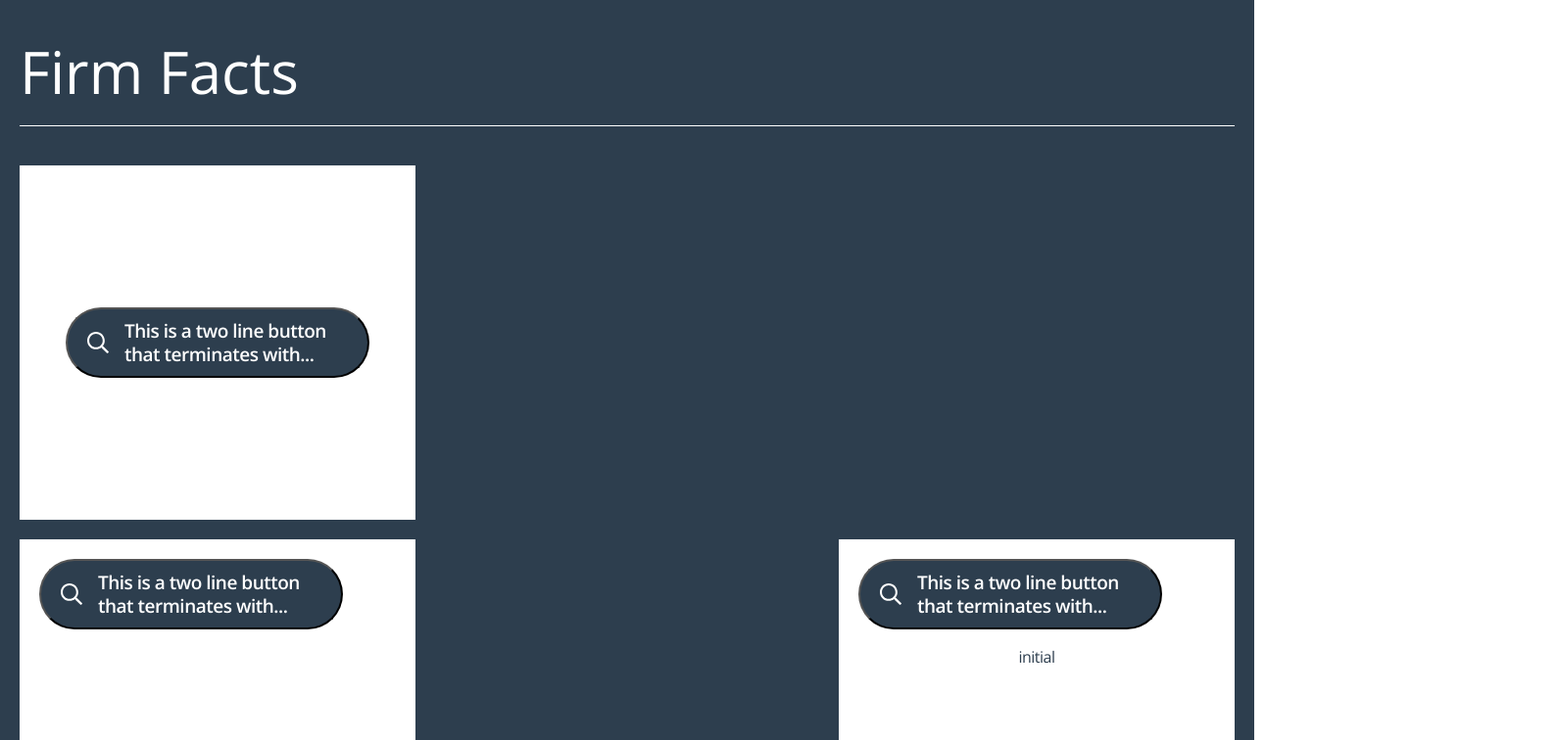
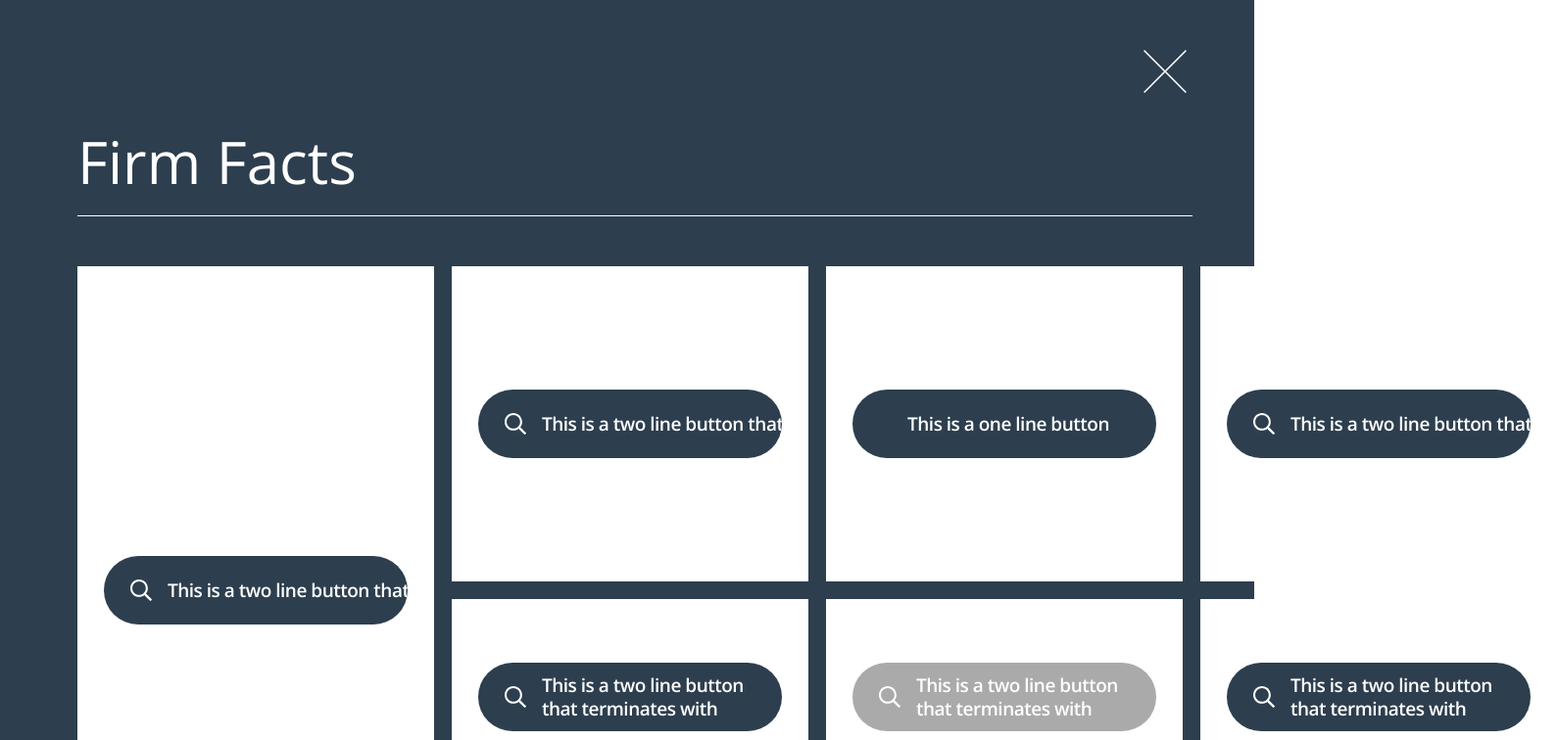
Before and after one commit to SebasProgrammer2021/styling-chanllenge, a React (Vite) app: page / in a window 1280 px wide. Shown: the part 100-856 px from the top of the page at 98% size, 1589 px wide, since content can reach past the window. Built offline with nearby package versions, Linux system fonts and the light colour scheme.

Commit message:
Functional and visual adjustments
* adjust styles according to the design
* refactor elements
* deleted unnecesary code
* handle variant states

```diff
--- a/src/components/Button.tsx
+++ b/src/components/Button.tsx
@@ -1,18 +1,22 @@
 import React from 'react';
 import styles from './styles/Button.module.scss';
+import magnifyingGlass from './assets/magnifying-glass.svg';
 
 interface ButtonProps {
-  variant: 'mainCard' | 'hover' | 'initial' | 'disabled' | 'icon';
+  variant: 'default' | "icon";
   disabled?: boolean;
+  icon?: boolean;
   children: React.ReactNode;
 }
 
-const Button: React.FC<ButtonProps> = ({ variant, disabled = false, children }) => {
-  const buttonStyles = `${styles.button} ${variant === 'icon' ? styles.icon : ''} ${disabled ? styles.disabled : ''}`;
+const Button: React.FC<ButtonProps> = ({ variant, disabled, icon = false, children }) => {
 
   return (
-    <button className={buttonStyles} disabled={disabled}>
-      {children}
+    <button className={`${styles[variant]}  ${!icon && styles.noicon}`} disabled={disabled}>
+      {icon && <img className={styles.iconMagnifyingGlass} src={magnifyingGlass} alt="magnifying glass" width={22} height={22} />}
+      <p>
+        {children}
+      </p>
     </button>
   );
 };
--- a/src/components/FirmFactCard.tsx
+++ b/src/components/FirmFactCard.tsx
@@ -4,24 +4,23 @@ import Button from './Button';
 import magnifyingGlass from './assets/magnifying-glass.svg';
 
 interface FirmFactCardProps {
-  variant: 'mainCard' | 'hover' | 'initial' | 'disabled' | 'green';
-  buttonText?: string;
-  state?: string;
+  variant: "default" | "border";
+  large?: boolean;
+  className?: string;
   icon?: boolean;
+  stateText?: string;
+  disabled?: boolean;
+  buttonContent?: string;
 }
 
-const FirmFactCard: React.FC<FirmFactCardProps> = ({ variant, buttonText, state, icon }) => {
-  const cardStyles = `${styles.card} ${styles[variant]}`;
-
+const FirmFactCard: React.FC<FirmFactCardProps> = ({ variant, className, stateText, disabled, icon, buttonContent }) => {
+  // console.log("🚀 ~ className:", className)
+  // console.log("🚀 ~ variant:", variant)
   return (
-    <div className={cardStyles}>
-      <Button variant="disabled">
-        {icon && <img className={styles.icon} src={magnifyingGlass} alt="magnifying glass" width={100} height={100} />}
-        <p className={styles.buttonText}>
-          {buttonText}
-        </p>
+    <div className={`${styles[variant]} ${className}`}>
+      <Button variant={variant === "border" ? "icon" : variant} icon={icon} disabled={disabled}>
+        {buttonContent}
       </Button>
-      <p className={styles.stateText}>{state}</p>
     </div>
   );
 };
--- a/src/components/FirmFacts.tsx
+++ b/src/components/FirmFacts.tsx
@@ -1,24 +1,103 @@
 import styles from './styles/FirmFacts.module.scss';
 import FirmFactCard from './FirmFactCard';
+import closeIcon from './assets/Close-icon-btn.svg';
+interface FirmFact {
+  id: number;
+  variant: "default" | "border";
+  icon?: boolean;
+  className?: string;
+  large?: boolean;
+  stateText: string;
+  disabled?: boolean;
+  buttonContent: string;
+}
+
+const factsData: FirmFact[] = [
+  {
+    id: 1,
+    variant: "default",
+    className: styles.div1,
+    large: true,
+    icon: true,
+    stateText: "State",
+    buttonContent: "This is a two line button that terminates with",
+  },
+  {
+    id: 2,
+    variant: "default",
+    className: styles.div2,
+    stateText: "State",
+    icon: true,
+    buttonContent: "This is a two line button that terminates with",
+  },
+  {
+    id: 3,
+    variant: "default",
+    className: styles.div3,
+    stateText: "State",
+    buttonContent: "This is a one line button",
+  },
+  {
+    id: 4,
+    variant: "default",
+    className: styles.div4,
+    icon: true,
+    stateText: "State",
+    buttonContent: "This is a two line button that terminates with",
+  },
+  {
+    id: 5,
+    variant: "border",
+    className: styles.div5,
+    icon: true,
+    stateText: "State",
+    buttonContent: "This is a two line button that terminates with",
+  },
+  {
+    id: 6,
+    variant: "border",
+    disabled: true,
+    className: styles.div6,
+    icon: true,
+    stateText: "State",
+    buttonContent: "This is a two line button that terminates with",
+  },
+  {
+    id: 7,
+    variant: "border",
+    className: styles.div7,
+    icon: true,
+    stateText: "State",
+    buttonContent: "This is a two line button that terminates with",
+  },
+];
 
 const FirmFacts = () => {
+
   return (
-    <div className={styles.firmFacts}>
+    <div className={styles.firmFactsContainer}>
+      <div className={styles.closeIconContainer}>
+        <button className={styles.closeIconButton}>
+          <img src={closeIcon} alt="close icon" width={44} height={44} />
+        </button>
+      </div>
       <div className={styles.titleContainer}>
-        <h1 className={styles.title}>Firm Facts</h1>
+        <h2 className={styles.title}>Firm Facts</h2>
       </div>
-      <div className={styles.cardsContainer}>
-        <div className={styles.column}>
-          <FirmFactCard variant="mainCard" buttonText="This is a two line button that terminates with..." icon />
-        </div>
-        <div className={styles.columnsGroup}>
-          <FirmFactCard variant="green" buttonText='This is a two line button that terminates with...' icon />
-          <FirmFactCard variant="initial" buttonText='This is a two line button that terminates with...' state='initial' icon />
-          <FirmFactCard variant="initial" buttonText='This is a one line button' />
-          <FirmFactCard variant="initial" buttonText='This is a two line button that terminates with...' state='disabled' icon />
-          <FirmFactCard variant="initial" buttonText='This is a two line button that terminates with...' icon />
-          <FirmFactCard variant="initial" buttonText='This is a two line button that terminates with...' state='hover' icon />
-        </div>
+      {/* <hr className={styles.divider} /> */}
+      <div className={styles.cardsLayout}>
+        {factsData.map((fact: FirmFact) => (
+          <FirmFactCard
+            key={fact.id}
+            variant={fact.variant as "default" | "border"}
+            icon={fact.icon || false}
+            large={fact.large || false}
+            className={fact.className}
+            disabled={fact.disabled || false}
+            stateText={fact.stateText}
+            buttonContent={fact.buttonContent}
+          />
+        ))}
       </div>
     </div>
   );
--- a/src/components/styles/Button.module.scss
+++ b/src/components/styles/Button.module.scss
@@ -1,24 +1,94 @@
-.button {
-  padding: 10px 20px;
-  background-color: #2d3e4e;
+.default {
+  white-space: nowrap;
+  overflow: hidden;
+  text-overflow: clip;
+  max-width: 100%;
   color: #fff;
-  width: 310px;
-  display: flex;
   border-radius: 70px;
   cursor: pointer;
+  text-align: left;
+  background-color: transparent;
+  border: none;
+  display: flex;
+  background-color: #2d3e4e;
+  height: 70px;
+  width: 310px;
   align-items: center;
-  // transition: background-color 0.3s ease;
-  // white-space: nowrap;
-  // overflow: hidden;
-  // text-overflow: ellipsis;
-  font-family: "Open Sans", sans-serif;
+  padding: 11px 19px 11px 27px;
 
-  &.disabled {
-    background-color: #ccc;
+  &:disabled {
+    background-color: #aaaaaa;
     cursor: not-allowed;
+    pointer-events: none;
   }
 
-  &:hover:not(.disabled) {
-    background-color: #2d3e4e;
+  p {
+    color: #ffffff;
+    font-family: Open Sans;
+    font-size: 19px;
+    font-weight: 600;
+    letter-spacing: -0.5px;
+    line-height: 24px;
+    margin: 0;
+    text-align: center;
+    border-radius: 70px;
+    // width: 310px;
   }
 }
+
+.icon {
+  background-color: transparent;
+  border: none;
+  display: flex;
+  background-color: #2d3e4e;
+  border-radius: 70px;
+  height: 70px;
+  width: 310px;
+  align-items: center;
+  background-color: #2d3e4e;
+  margin-top: 50px;
+  padding: 11px 19px 11px 27px;
+  text-overflow: ellipsis;
+
+  p {
+    color: #ffffff;
+    font-family: Open Sans;
+    font-size: 19px;
+    font-weight: 600;
+    letter-spacing: -0.5px;
+    line-height: 24px;
+    margin: 0;
+    text-align: left;
+    // width: 310px;
+  }
+
+  &:disabled {
+    background-color: #aaaaaa;
+    cursor: not-allowed;
+    pointer-events: none;
+  }
+}
+
+.iconMagnifyingGlass {
+  margin-right: 16px;
+}
+
+.noicon {
+  p {
+    width: 100%;
+    text-align: center;
+  }
+}
+
+// button:disabled{
+//   background-color: #AAAAAA;
+// }
+
+// .icon {
+//   margin-right: 8px;
+//   flex-shrink: 0;
+//   display: flex;
+//   align-items: center;
+//   background-color: transparent;
+//   border: none;
+// }
--- a/src/components/styles/FirmFactCard.module.scss
+++ b/src/components/styles/FirmFactCard.module.scss
@@ -1,86 +1,78 @@
-.card {
+.default {
+  background-color: white;
+  // width: clamp(80px, 18vw, 364px);
+  // height: clamp(60px, 16vw, 322px);
+  // width: 80px;
+  // height: 60px;
+  width: 364px;
   height: 322px;
-  width: 306px;
-  background-color: #fff;
-  padding: 20px;
-  transition: background-color 0.3s ease, border-color 0.3s ease;
-  font-family: "Open Sans", sans-serif;
-
-  // &.border:hover {
-  //   border-color: green;
-  // }
-
-  // &:hover {
-  //   background-color: green;
-  //   color: #fff;
-
-  //   .content h2,
-  //   .content p {
-  //     color: #fff;
-  //   }
-
-  //   .button {
-  //     background-color: #fff;
-  //     color: green;
-  //   }
-  // }
-
-  .stateText {
-    color: #2d3e4e;
-    font-family: Open Sans;
-    font-weight: 400;
-    font-size: 16px;
-    line-height: 24px;
-    letter-spacing: -0.5px;
-    text-align: center;
-  }
-
-  .icon {
-    width: 22px;
-    height: 22px;
-  }
-}
-
-.buttonText {
-  margin: 0;
-  font-family: Open Sans;
-  font-weight: 600;
-  font-size: 19px;
-  line-height: 24px;
-  letter-spacing: -0.5px;
-  text-align: left;
-  margin-left: 16px;
-}
-
-.mainCard {
-  width: auto;
   display: flex;
   align-items: center;
   justify-content: center;
 
-  button {
+  &:hover {
+    background-color: #07c06a;
+
+    button {
+      border-color: white;
+      background-color: #07c06a;
+      border: 2px solid #ffffff;
+
+      &:disabled {
+        background-color: #aaaaaa;
+        cursor: not-allowed;
+        pointer-events: none;
+
+        p {
+          background-color: #aaaaaa;
+        }
+      }
+    }
+
+    p {
+      background-color: #07c06a;
+    }
+  }
+
+  &:first-child {
+    height: auto;
   }
 }
 
 .border {
+  background-color: white;
+  // width: 349.524px;
+  width: auto;
+  height: auto;
+  // max-width: 364px;
+  // max-height: 322px;
+  // width: clamp(65px, 14vw, 364px);
+  // height: clamp(55px, 13vw, 322px);
+  display: flex;
+  align-items: start;
+  border: 15px solid transparent;
+  justify-content: center;
+
   &:hover {
-    background-color: #fff;
-    color: green;
+    border-color: #07c06a;
 
-    .content h2,
-    .content p {
-      color: green;
+    button {
+      background-color: #07c06a;
+
+      &:disabled {
+        background-color: #aaaaaa;
+        cursor: not-allowed;
+        pointer-events: none;
+
+        p {
+          background-color: #aaaaaa;
+        }
+      }
     }
 
-    .button {
-      background-color: green;
-      color: #fff;
+    p {
+      background-color: #07c06a;
+      border-radius: 70px;
     }
   }
 }
-
-@media screen and (min-width: 1024px) {
-  .card {
-    width: 364px;
-  }
-}
--- a/src/components/styles/FirmFacts.module.scss
+++ b/src/components/styles/FirmFacts.module.scss
@@ -1,45 +1,141 @@
-.firmFacts {
+.firmFactsContainer {
   display: flex;
   flex-direction: column;
   align-items: center;
+  background: #2d3e4e;
   margin-top: 100px;
-  padding: 0 20px;
-  box-sizing: border-box;
-  background-color: #2d3e4e;
+  padding: 50px 63px 85px 79px;
+
+  .closeIconContainer {
+    width: 100%;
+    display: flex;
+    justify-content: flex-end;
+  }
+
+  .closeIconButton {
+    border: none;
+    background-color: transparent;
+    cursor: pointer;
+  }
 
   .titleContainer {
     width: 100%;
+    height: fit-content;
+    margin-top: 33px;
   }
 
-  .title {
+  h2 {
     font-family: Open Sans;
     font-weight: 400;
     font-size: 60px;
     line-height: 66px;
     letter-spacing: 0px;
-    color: #ffffff;
+    color: white;
+    text-align: left;
+    padding-bottom: 22px;
+    margin: 0px;
     border-bottom: 1px solid #ffffff;
-    padding-bottom: 22px;
-  }
-
-  .cardsContainer {
-    display: flex;
-    flex-direction: column;
-    gap: 20px;
-    width: 100%;
-    max-width: 1680px;
-    margin-bottom: 20px;
-
-    @media (max-width: 768px) {
-      // grid-template-columns: 1fr;
-    }
-  }
-
-  .columnsGroup {
-    display: flex;
-    flex-direction: row;
-    gap: 20px;
-    flex-wrap: wrap;
-    justify-content: space-between;
   }
 }
+
+.cardsLayout {
+  display: grid;
+  grid-template-columns: repeat(4, 1fr);
+  grid-template-rows: repeat(2, 1fr);
+  grid-column-gap: 18px;
+  grid-row-gap: 18px;
+  padding-top: 51px;
+  width: 100%;
+  margin: 0 auto;
+  // max-width: 1680px;
+  // min-width: 768px;
+}
+
+.div1 {
+  grid-area: 1 / 1 / 3 / 2;
+}
+.div2 {
+  grid-area: 1 / 2 / 2 / 3;
+}
+.div3 {
+  grid-area: 1 / 3 / 2 / 4;
+}
+.div4 {
+  grid-area: 1 / 4 / 2 / 5;
+}
+.div5 {
+  grid-area: 2 / 2 / 3 / 3;
+}
+.div6 {
+  grid-area: 2 / 3 / 3 / 4;
+}
+.div7 {
+  grid-area: 2 / 4 / 3 / 5;
+}
+
+html {
+  font-size: clamp(
+    14px,
+    1vw,
+    18px
+  ); // Ajusta la fuente entre 14px y 18px según el viewport
+}
+
+@media (max-width: 1024px) {
+  .grid {
+  }
+}
+
+/* 📌 RESPONSIVE PARA MÓVILES (< 768px) */
+@media (max-width: 768px) {
+  .grid {
+  }
+}
+
+// Grid para Desktop
+// .div1 {
+//   grid-area: 1 / 1 / 3 / 2;
+// } // Tarjeta grande
+// .div2 {
+//   grid-area: 1 / 2 / 2 / 3;
+// }
+// .div3 {
+//   grid-area: 1 / 3 / 2 / 4;
+// }
+// .div4 {
+//   grid-area: 1 / 4 / 2 / 5;
+// }
+// .div5 {
+//   grid-area: 2 / 2 / 3 / 3;
+// }
+// .div6 {
+//   grid-area: 2 / 3 / 3 / 4;
+// }
+// .div7 {
+//   grid-area: 2 / 4 / 3 / 5;
+// }
+
+/* 📌 RESPONSIVE PARA TABLET (768px) */
+@media (min-width: 768px) {
+  //   .div1 {
+  //     grid-area: 1 / 1 / 2 / 3;
+  //   }
+  //   .div2 {
+  //     grid-area: 2 / 1 / 3 / 2;
+  //   }
+  //   .div3 {
+  //     grid-area: 2 / 2 / 3 / 3;
+  //   }
+  //   .div4 {
+  //     grid-area: 3 / 1 / 4 / 2;
+  //   }
+  //   .div5 {
+  //     grid-area: 3 / 2 / 4 / 3;
+  //   }
+  //   .div6 {
+  //     grid-area: 4 / 1 / 5 / 2;
+  //   }
+  //   .div7 {
+  //     grid-area: 4 / 2 / 5 / 3;
+  //   }
+}
```
Also changed, not shown: src/components/assets/Close-icon-btn.svg (added).
